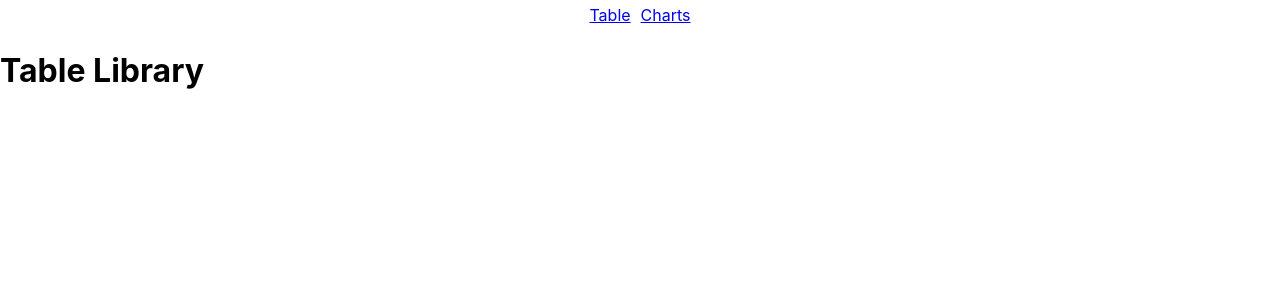
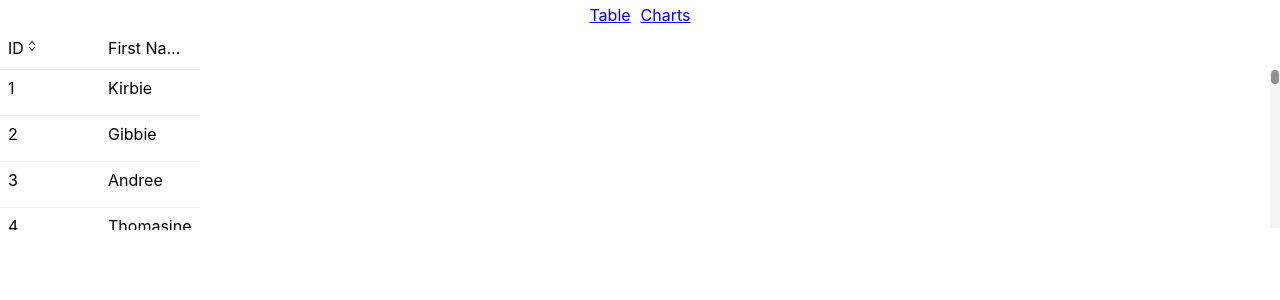
Before and after one commit to Olivia-Pasion/open-source-spotlight, a React (Create React App) app: page /table in a window 1280 px wide. Shown: the top 300 px of the page. Built offline with nearby package versions, Linux system fonts and the light colour scheme.

Commit message:
finished table

```diff
--- a/src/App.js
+++ b/src/App.js
@@ -1,4 +1,10 @@
+// react
 import { Link, Route, Switch } from 'react-router-dom';
+
+// components
+import Table from './components/Table';
+
+// style
 import './App.css';
 
 function App() {
@@ -9,9 +15,7 @@ function App() {
         <Link to="/charts">Charts</Link>
       </nav>
       <Switch>
-        <Route path="/table">
-          <h1>Table Library</h1>
-        </Route>
+        <Route path="/table" component={Table} />
         <Route path="/charts">
           <h1>Chart Library</h1>
         </Route>
--- /dev/null
+++ b/src/components/Table.js
@@ -0,0 +1,25 @@
+// open-source
+import { Table as RTable, Column, HeaderCell, Cell } from 'rsuite-table';
+import 'rsuite-table/dist/css/rsuite-table.css';
+
+// data
+import userData from '../users.json';
+
+// react
+// import { useState } from 'react';
+
+export default function Table() {
+  const users = userData;
+  return (
+    <RTable data={users}>
+      <Column width={100} sortable fixed resizable>
+        <HeaderCell>ID</HeaderCell>
+        <Cell dataKey="id" />
+      </Column>
+      <Column width={100} sortable fixed resizable>
+        <HeaderCell>First Name</HeaderCell>
+        <Cell dataKey="first_name" />
+      </Column>
+    </RTable>
+  );
+}
```
